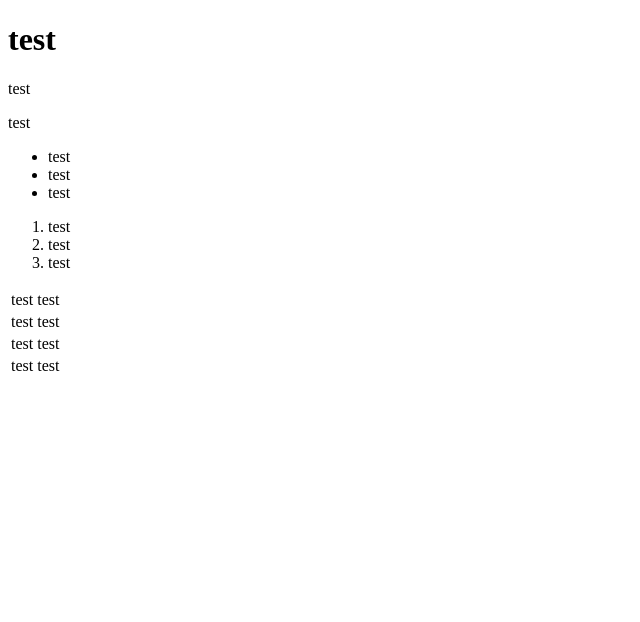
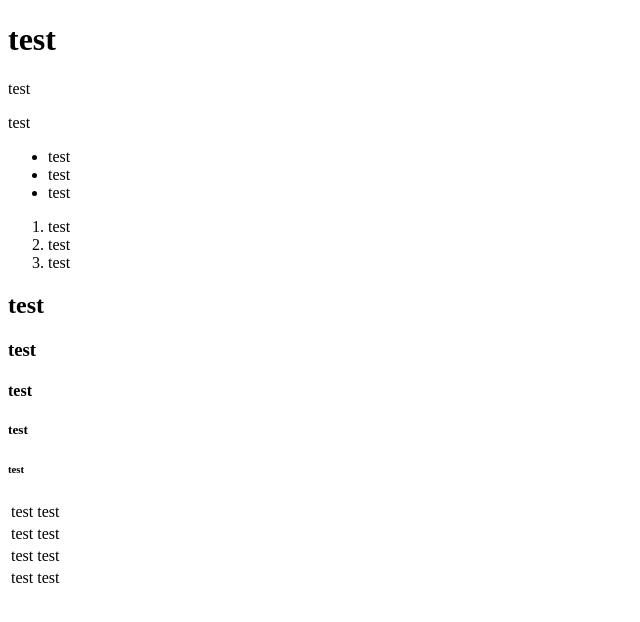
Before and after one commit to Samikhan-123/test, a plain HTML site: page index.html in a window 1280 px wide. Shown: the whole page, without its empty margins (0-640 px from the left). Drawn offline with Linux system fonts and the light colour scheme.

Commit message:
add index file 1.1

```diff
--- a/index.html
+++ b/index.html
@@ -70,6 +70,21 @@
                 <span>test</span>
             </td>
         </tr>
+       <h2>
+        test
+       </h2>
+         <h3>
+          test
+            </h3>
+        <h4>
+            test
+        </h4>
+        <h5>
+            test
+        </h5>
+        <h6>
+            test
+        </h6>
 
 
 
```
